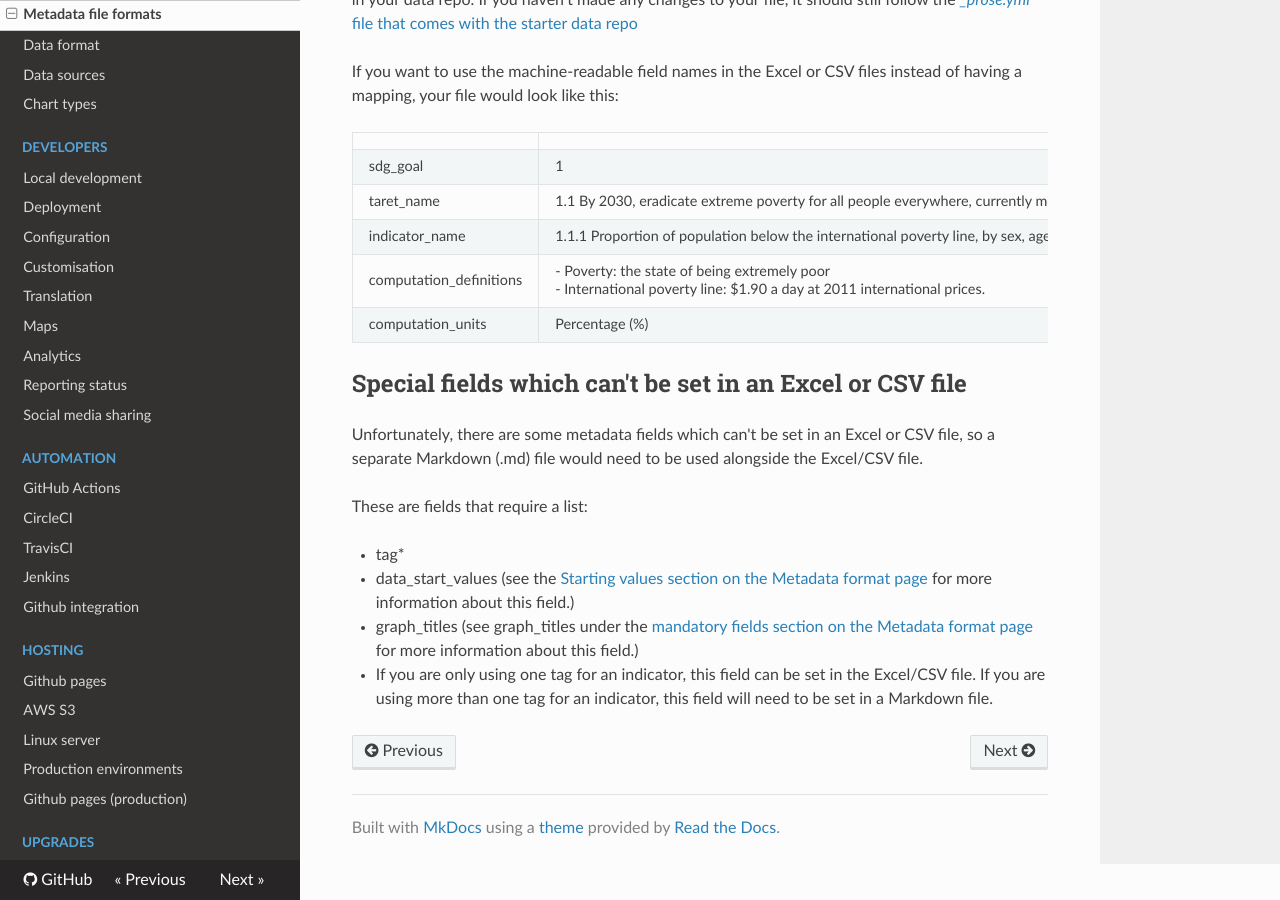
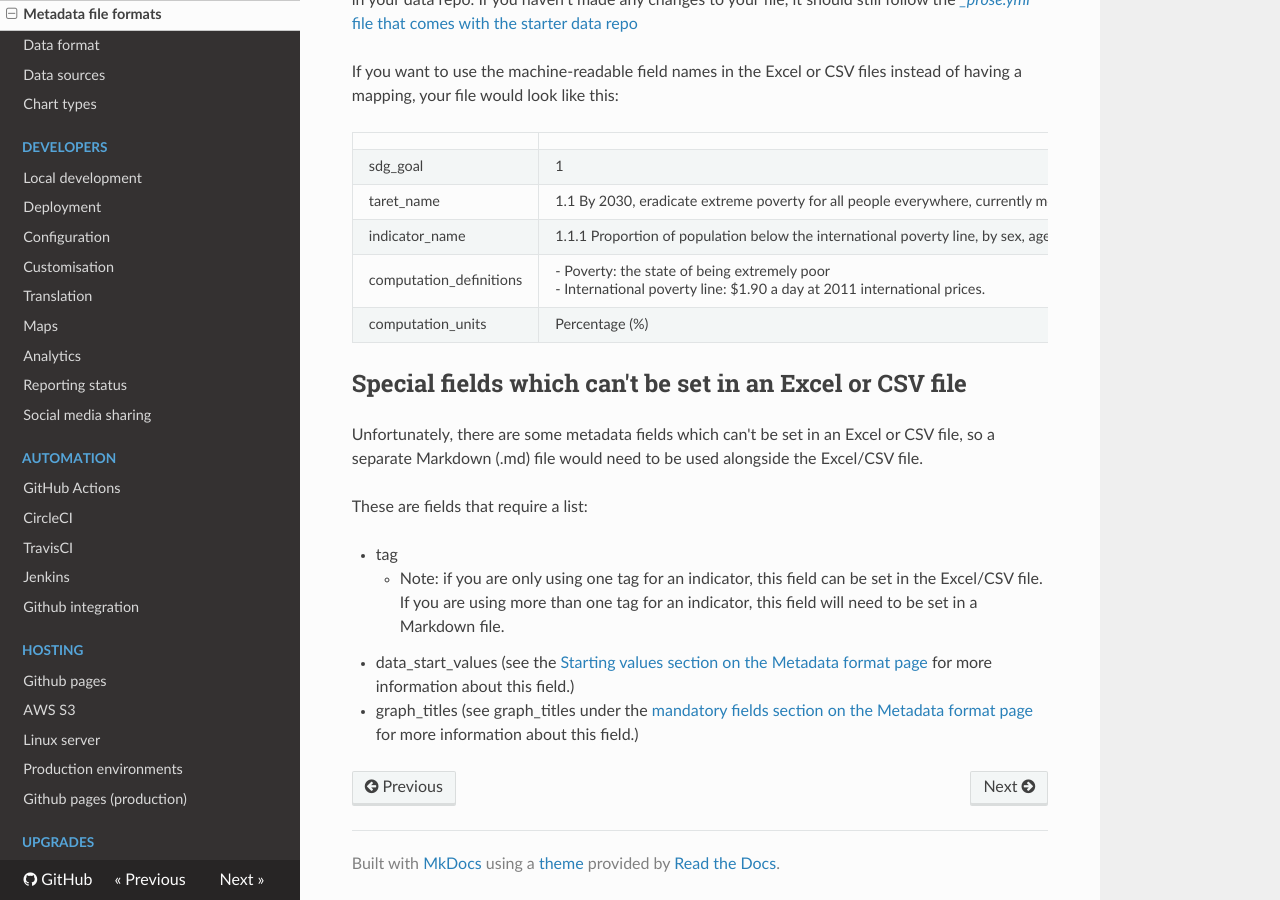
Before and after one commit to open-sdg/open-sdg, an MkDocs documentation site: the page built from docs/metadata-file-formats.md, in a window 1280 px wide and 900 px high, scrolled down 1296 px. Built offline with MkDocs 1.6.1, drawn with Linux system fonts in a browser that asks for light colours; nearby versions of some CDN libraries; old or Windows-style settings are respelled for this version of MkDocs; some of the changed lines change nothing that is shown.

Commit message:
Clarification of tags without using asterisk

```diff
--- a/docs/metadata-file-formats.md
+++ b/docs/metadata-file-formats.md
@@ -57,8 +57,7 @@ Unfortunately, there are some metadata fields which can't be set in an Excel or
 
 These are fields that require a list:
 
-- tag*
+- tag
+    - Note: if you are only using one tag for an indicator, this field can be set in the Excel/CSV file. If you are using more than one tag for an indicator, this field will need to be set in a Markdown file.
 - data_start_values (see the [Starting values section on the Metadata format page](metadata-format.md#starting-values) for more information about this field.)
 - graph_titles (see graph_titles under the [mandatory fields section on the Metadata format page](metadata-format.md#mandatory-for-statistical-indicators) for more information about this field.)
-
-* If you are only using one tag for an indicator, this field can be set in the Excel/CSV file. If you are using more than one tag for an indicator, this field will need to be set in a Markdown file.
```
